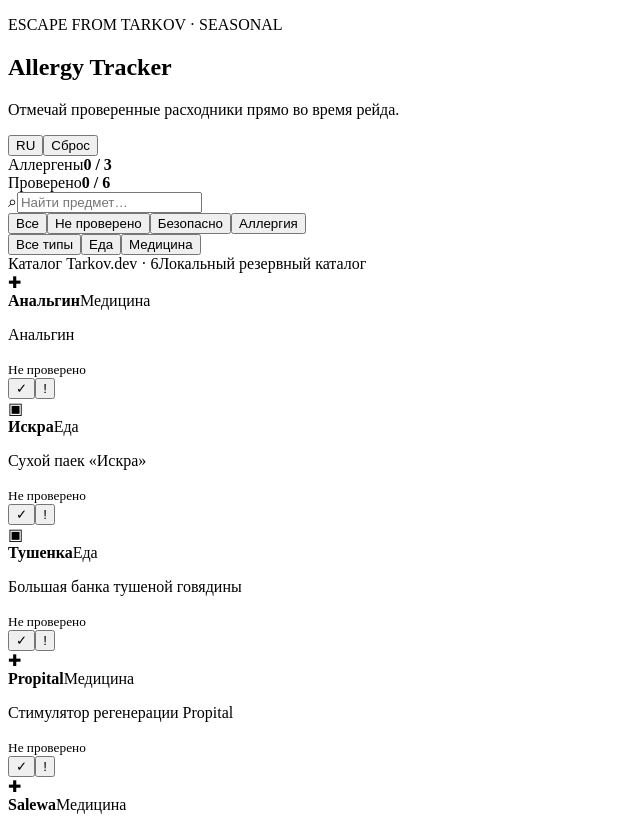
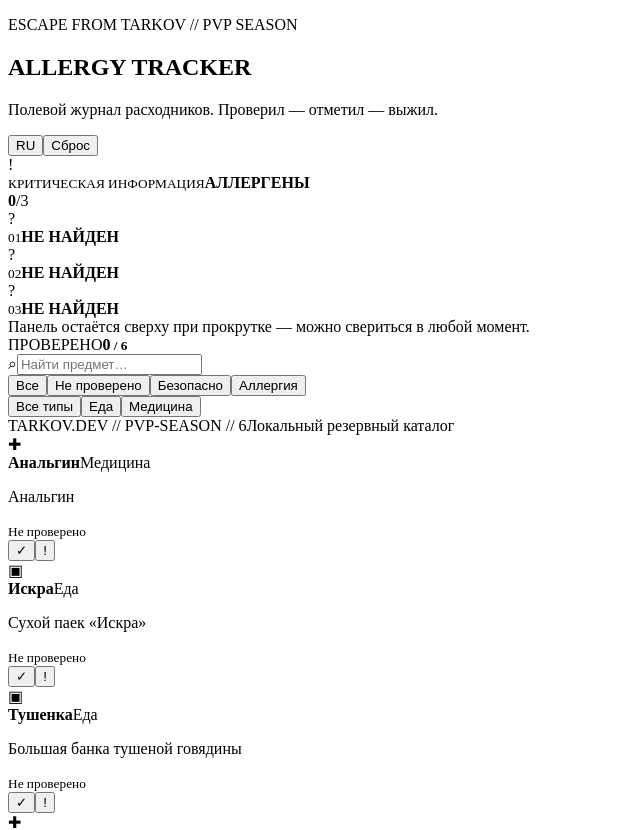
Before and after one commit to AntifrizRr/eft-allergy-tracker, a React (Vite) app: page / in a window 1280 px wide. Shown: the top 830 px of the page, without its empty margins (0-640 px from the left). Built offline with nearby package versions, Linux system fonts and the light colour scheme; the HTML template or start-up script is replaced by a standard one.

Commit message:
Add prominent allergen board

```diff
--- a/src/App.tsx
+++ b/src/App.tsx
@@ -19,13 +19,18 @@
     : { shortName: item.shortName, name: item.name }
 }
 
-function ItemIcon({ item }: { item: TarkovItem }) {
+function ItemIcon({ item, eager = false }: { item: TarkovItem; eager?: boolean }) {
   const [failed, setFailed] = useState(false)
 
   return (
     <div className="item-icon" aria-hidden="true">
       {item.imageLink && !failed ? (
-        <img src={item.imageLink} alt="" loading="lazy" onError={() => setFailed(true)} />
+        <img
+          src={item.imageLink}
+          alt=""
+          loading={eager ? 'eager' : 'lazy'}
+          onError={() => setFailed(true)}
+        />
       ) : (
         <span>{item.category === 'food' ? '▣' : '✚'}</span>
       )}
@@ -46,14 +51,19 @@
   useEffect(() => saveStatuses(statuses), [statuses])
   useEffect(() => localStorage.setItem(LANGUAGE_KEY, language), [language])
 
+  const allergicItems = useMemo(
+    () => items.filter((item) => statuses[item.id] === 'allergic'),
+    [statuses],
+  )
+
   const stats = useMemo(() => {
-    const allergic = items.filter((item) => statuses[item.id] === 'allergic').length
+    const allergic = allergicItems.length
     const tested = items.filter((item) => {
       const status = statuses[item.id]
       return status === 'safe' || status === 'allergic'
     }).length
     return { allergic, tested }
-  }, [statuses])
+  }, [allergicItems.length, statuses])
 
   const visibleItems = useMemo(() => {
     const normalizedQuery = query.trim().toLowerCase()
@@ -91,6 +101,12 @@
     setStatuses((current) => ({ ...current, [itemId]: status }))
   }
 
+  function showAllergens() {
+    setQuery('')
+    setCategoryFilter('all')
+    setStatusFilter('allergic')
+  }
+
   function resetProgress() {
     const message = language === 'ru'
       ? 'Сбросить все отмеченные предметы? Это действие нельзя отменить.'
@@ -108,12 +124,12 @@
     <main className="app-shell">
       <section className="hero">
         <div>
-          <p className="eyebrow">ESCAPE FROM TARKOV · SEASONAL</p>
-          <h1>Allergy Tracker</h1>
+          <p className="eyebrow">ESCAPE FROM TARKOV // PVP SEASON</p>
+          <h1>ALLERGY <span>TRACKER</span></h1>
           <p className="subtitle">
             {language === 'ru'
-              ? 'Отмечай проверенные расходники прямо во время рейда.'
-              : 'Mark tested consumables during the raid.'}
+              ? 'Полевой журнал расходников. Проверил — отметил — выжил.'
+              : 'Field log for consumables. Test it, mark it, survive.'}
           </p>
         </div>
         <div className="hero-actions">
@@ -124,23 +140,69 @@
         </div>
       </section>
 
-      <section className="stats-grid" aria-label={language === 'ru' ? 'Прогресс' : 'Progress'}>
-        <article className="stat-card danger">
-          <span className="stat-label">{language === 'ru' ? 'Аллергены' : 'Allergens'}</span>
-          <strong>{stats.allergic} / 3</strong>
-        </article>
-        <article className="stat-card">
-          <span className="stat-label">{language === 'ru' ? 'Проверено' : 'Tested'}</span>
-          <strong>{stats.tested} / {items.length}</strong>
-        </article>
+      <section className={`allergy-board ${stats.allergic >= 3 ? 'complete' : ''}`} aria-label={language === 'ru' ? 'Найденные аллергены' : 'Found allergens'}>
+        <div className="allergy-board-head">
+          <div className="allergy-board-title">
+            <span className="hazard-mark">!</span>
+            <div>
+              <small>{language === 'ru' ? 'КРИТИЧЕСКАЯ ИНФОРМАЦИЯ' : 'CRITICAL INFORMATION'}</small>
+              <strong>{language === 'ru' ? 'АЛЛЕРГЕНЫ' : 'ALLERGENS'}</strong>
+            </div>
+          </div>
+          <div className="allergy-count">
+            <strong>{stats.allergic}</strong><span>/3</span>
+          </div>
+        </div>
+
+        <div className="allergy-slots">
+          {[0, 1, 2].map((index) => {
+            const item = allergicItems[index]
+            if (!item) {
+              return (
+                <div className="allergy-slot empty" key={`empty-${index}`}>
+                  <div className="empty-icon">?</div>
+                  <div>
+                    <small>0{index + 1}</small>
+                    <strong>{language === 'ru' ? 'НЕ НАЙДЕН' : 'UNKNOWN'}</strong>
+                  </div>
+                </div>
+              )
+            }
+
+            const text = itemText(item, language)
+            return (
+              <div className="allergy-slot filled" key={item.id}>
+                <ItemIcon item={item} eager />
+                <div className="allergy-slot-copy">
+                  <small>0{index + 1} // {item.category === 'food' ? (language === 'ru' ? 'ЕДА' : 'FOOD') : (language === 'ru' ? 'МЕД' : 'MED')}</small>
+                  <strong title={text.name}>{text.shortName}</strong>
+                </div>
+              </div>
+            )
+          })}
+        </div>
+
+        <div className="allergy-board-foot">
+          <span>
+            {stats.allergic >= 3
+              ? (language === 'ru' ? 'Три аллергена установлены. Остальные расходники безопасны по исключению.' : 'All three allergens identified. Remaining consumables are safe by elimination.')
+              : (language === 'ru' ? 'Панель остаётся сверху при прокрутке — можно свериться в любой момент.' : 'This panel stays visible while scrolling for instant reference.')}
+          </span>
+          {stats.allergic > 0 && (
+            <button type="button" onClick={showAllergens}>
+              {language === 'ru' ? 'В СПИСКЕ' : 'IN LIST'}
+            </button>
+          )}
+        </div>
       </section>
 
-      {stats.allergic >= 3 && (
-        <section className="complete-banner">
-          <strong>{language === 'ru' ? 'Все 3 аллергена найдены.' : 'All 3 allergens found.'}</strong>
-          <span>{language === 'ru' ? 'Остальные предметы можно считать безопасными по исключению.' : 'All remaining items are safe by elimination.'}</span>
-        </section>
-      )}
+      <section className="progress-strip" aria-label={language === 'ru' ? 'Прогресс' : 'Progress'}>
+        <span>{language === 'ru' ? 'ПРОВЕРЕНО' : 'TESTED'}</span>
+        <strong>{stats.tested}<small> / {items.length}</small></strong>
+        <div className="progress-track" aria-hidden="true">
+          <i style={{ width: `${Math.round((stats.tested / items.length) * 100)}%` }} />
+        </div>
+      </section>
 
       <section className="controls">
         <label className="search-box">
@@ -185,7 +247,7 @@
       </section>
 
       <div className="catalog-note">
-        <span>{language === 'ru' ? 'Каталог Tarkov.dev' : 'Tarkov.dev catalog'} · {items.length}</span>
+        <span>TARKOV.DEV // PVP-SEASON // {items.length}</span>
         <span>{syncedLabel}</span>
       </div>
 
```
